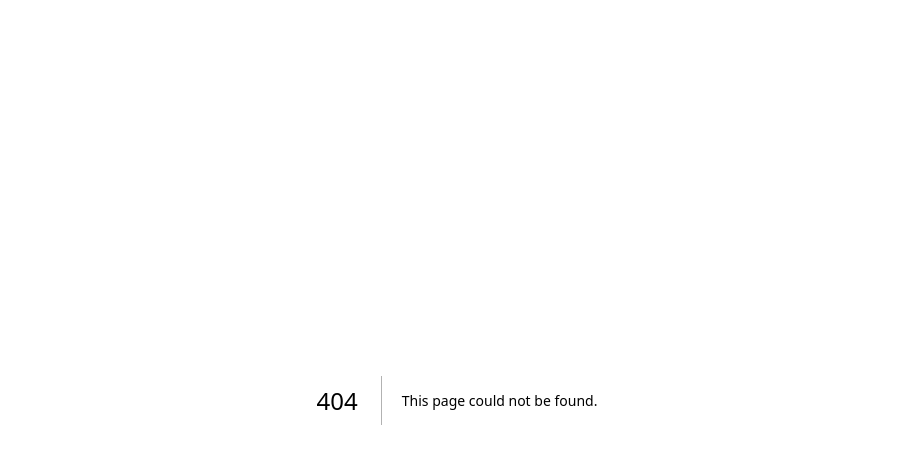
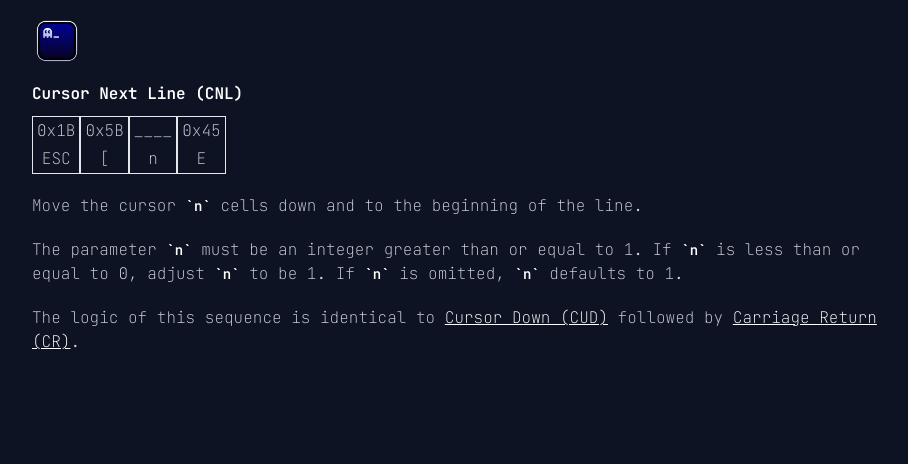
Before and after one commit to zen-xu/ghostty, a Next.js app in the folder website/: page /vt/cnl in a window 1280 px wide. Before the commit this address had no page. Shown: the top 464 px of the page, without its empty margins (183-1091 px from the left). Built offline with nearby package versions, Linux system fonts and the light colour scheme.

Commit message:
website: CNL CPL

```diff
--- /dev/null
+++ b/website/app/vt/cnl/page.mdx
@@ -0,0 +1,13 @@
+import VTSequence from "@/components/VTSequence";
+
+# Cursor Next Line (CNL)
+
+<VTSequence sequence={["CSI", "Pn", "E"]} />
+
+Move the cursor `n` cells down and to the beginning of the line.
+
+The parameter `n` must be an integer greater than or equal to 1. If `n` is less than
+or equal to 0, adjust `n` to be 1. If `n` is omitted, `n` defaults to 1.
+
+The logic of this sequence is identical to [Cursor Down (CUD)](/vt/cud)
+followed by [Carriage Return (CR)](/vt/cr).
--- /dev/null
+++ b/website/app/vt/cpl/page.mdx
@@ -0,0 +1,13 @@
+import VTSequence from "@/components/VTSequence";
+
+# Cursor Previous Line (CPL)
+
+<VTSequence sequence={["CSI", "Pn", "F"]} />
+
+Move the cursor `n` cells up and to the beginning of the line.
+
+The parameter `n` must be an integer greater than or equal to 1. If `n` is less than
+or equal to 0, adjust `n` to be 1. If `n` is omitted, `n` defaults to 1.
+
+The logic of this sequence is identical to [Cursor Up (CUU)](/vt/cuu)
+followed by [Carriage Return (CR)](/vt/cr).
```
